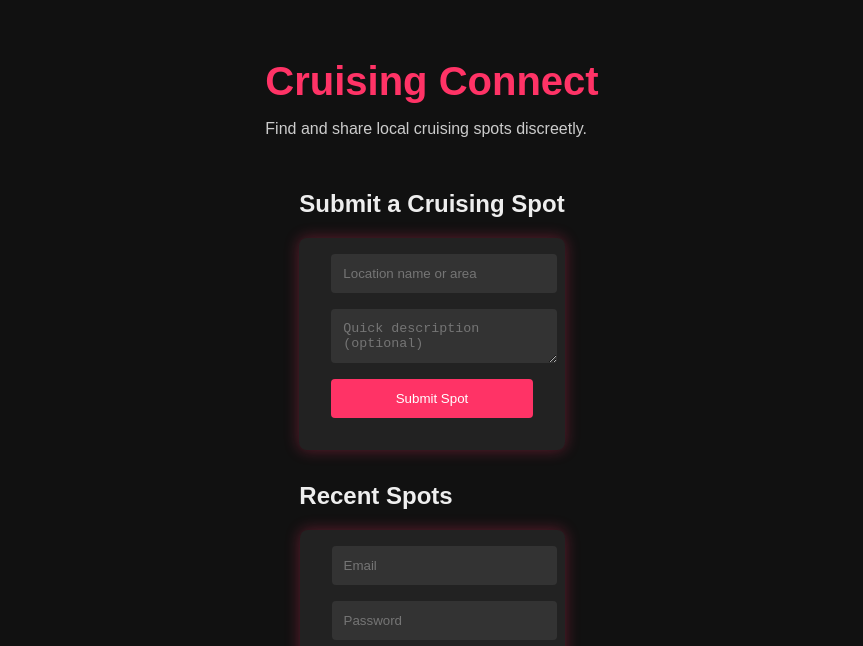
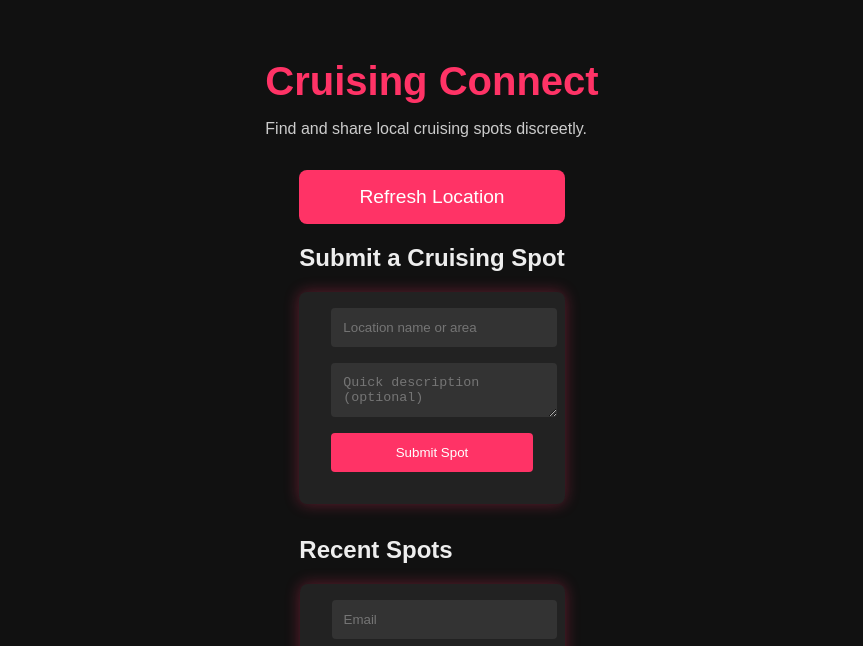
Before and after one commit to gaycruisespot/CRUISESPOT, a website: page public/index.html in a window 1280 px wide. Shown: the top 646 px of the page, without its empty margins (208-1071 px from the left). Drawn offline with nearby package versions, Linux system fonts and the light colour scheme.

Commit message:
Update index.html

```diff
--- a/public/index.html
+++ b/public/index.html
@@ -13,6 +13,9 @@
   </header>
 
   <main>
+
+    <button id="refreshLocationBtn">Refresh Location</button>
+
     <section id="submit-spot">
       <h2>Submit a Cruising Spot</h2>
       <form id="spotForm">
```
